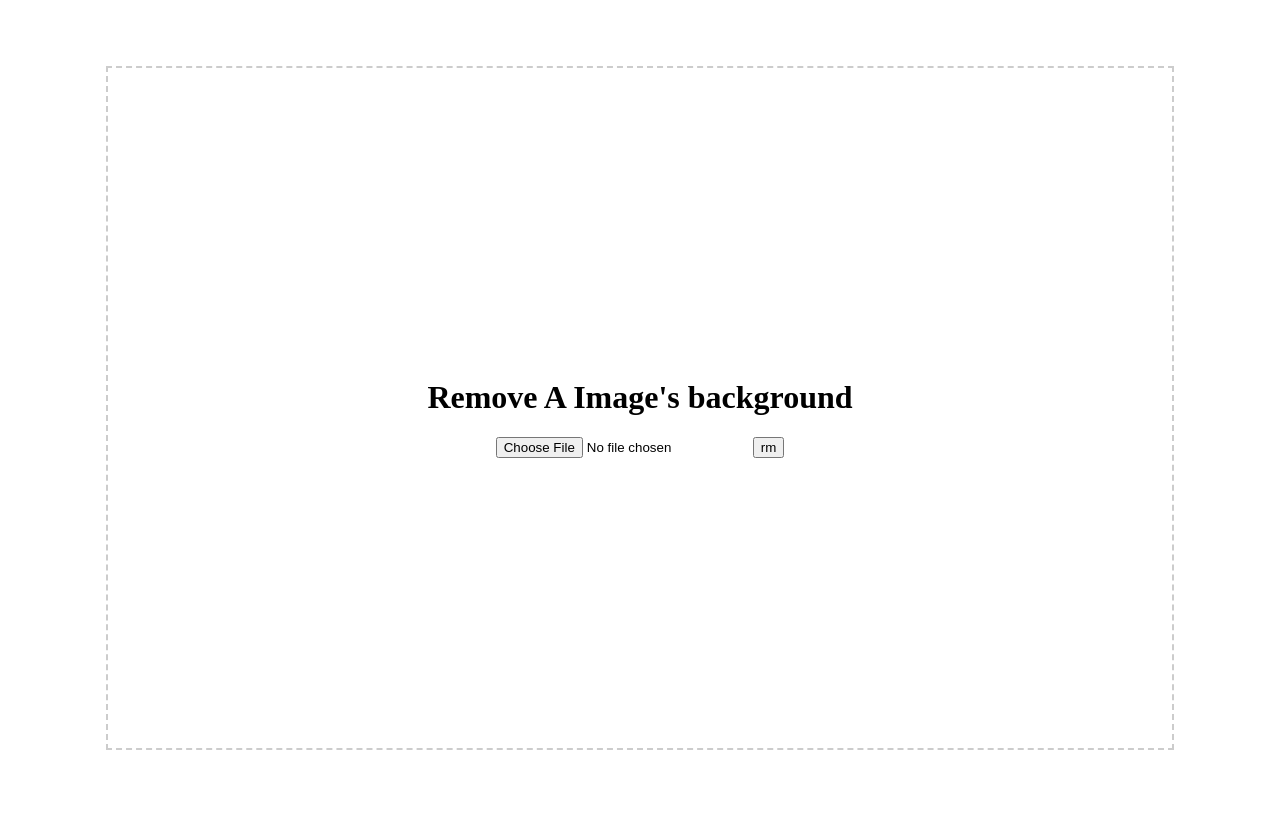
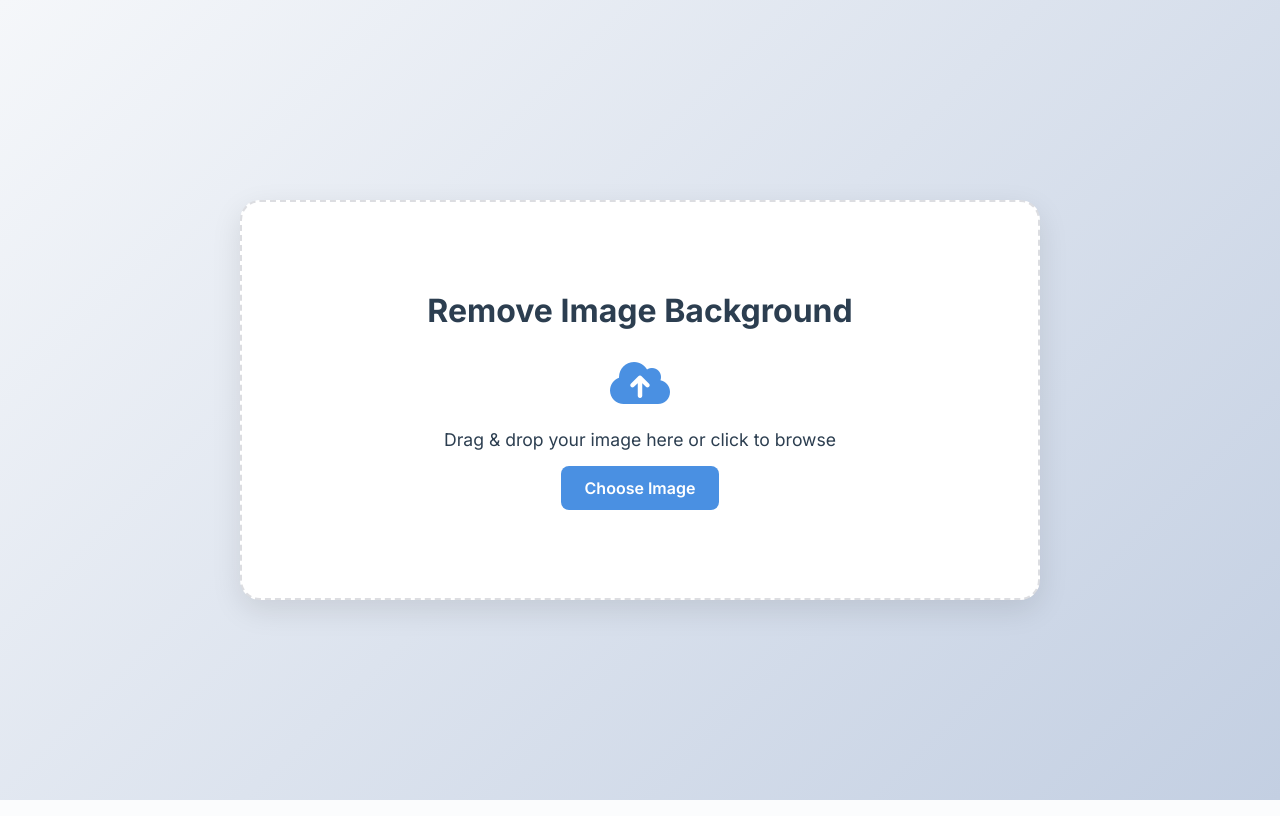
Before and after one commit to rajrasane/Remove-Bg-App, a Flask app: page / in a window 1280 px wide. Run offline with Flask 3, Linux system fonts and the light colour scheme.

Commit message:
Revamp README and enhance UI with new styles; update app logic for improved file handling and add favicon support

```diff
--- a/app.py
+++ b/app.py
@@ -19,11 +19,8 @@ def upload_file():
             img_io = BytesIO()
             output_image.save(img_io, 'PNG')
             img_io.seek(0)
-            # return send_file(img_io, mimetype='image/png')  # Change download in separatre browser tab
             return send_file(img_io, mimetype='image/png', as_attachment=True, download_name='_rmbg.png')
     return render_template('index.html')
 
-
-
 if __name__ == '__main__':
-    app.run(host='0.0.0.0', port=5000, debug=True)
+    app.run(host='0.0.0.0', port=5000, debug=False)
--- /dev/null
+++ b/static/css/style.css
@@ -0,0 +1,113 @@
+:root {
+    --primary-color: #4a90e2;
+    --secondary-color: #f5f6fa;
+    --text-color: #2c3e50;
+    --border-color: #dcdde1;
+    --hover-color: #357abd;
+}
+
+* {
+    margin: 0;
+    padding: 0;
+    box-sizing: border-box;
+    font-family: 'Inter', -apple-system, BlinkMacSystemFont, 'Segoe UI', Roboto, sans-serif;
+}
+
+body {
+    min-height: 100vh;
+    background: linear-gradient(135deg, #f5f7fa 0%, #c3cfe2 100%);
+    display: flex;
+    align-items: center;
+    justify-content: center;
+    padding: 20px;
+}
+
+.container {
+    width: 100%;
+    max-width: 800px;
+    margin: 0 auto;
+}
+
+.drop-zone {
+    background: white;
+    border: 2px dashed var(--border-color);
+    border-radius: 20px;
+    padding: 40px;
+    width: 100%;
+    min-height: 400px;
+    display: flex;
+    flex-direction: column;
+    align-items: center;
+    justify-content: center;
+    cursor: pointer;
+    transition: all 0.3s ease;
+    box-shadow: 0 10px 30px rgba(0, 0, 0, 0.1);
+}
+
+.drop-zone:hover {
+    border-color: var(--primary-color);
+    transform: translateY(-2px);
+}
+
+.drop-zone.dragover {
+    background-color: var(--secondary-color);
+    border-color: var(--primary-color);
+}
+
+h1 {
+    color: var(--text-color);
+    font-size: 2rem;
+    margin-bottom: 1.5rem;
+    text-align: center;
+}
+
+.upload-form {
+    display: flex;
+    flex-direction: column;
+    align-items: center;
+    gap: 1rem;
+}
+
+.file-input {
+    display: none;
+}
+
+.upload-btn {
+    background-color: var(--primary-color);
+    color: white;
+    padding: 12px 24px;
+    border: none;
+    border-radius: 8px;
+    cursor: pointer;
+    font-size: 1rem;
+    font-weight: 600;
+    transition: background-color 0.3s ease;
+}
+
+.upload-btn:hover {
+    background-color: var(--hover-color);
+}
+
+.upload-icon {
+    font-size: 3rem;
+    color: var(--primary-color);
+    margin-bottom: 1rem;
+}
+
+.upload-text {
+    color: var(--text-color);
+    font-size: 1.1rem;
+    margin-bottom: 1rem;
+    text-align: center;
+}
+
+@media (max-width: 768px) {
+    .drop-zone {
+        padding: 20px;
+        min-height: 300px;
+    }
+
+    h1 {
+        font-size: 1.5rem;
+    }
+}
--- a/templates/index.html
+++ b/templates/index.html
@@ -1,56 +1,43 @@
 <!DOCTYPE html>
-<html>
+<html lang="en">
   <head>
-    <title>RemoveBg</title>
-    <style>
-      body {
-        height: 100vh;
-        display: flex;
+    <meta charset="UTF-8">
+    <meta name="viewport" content="width=device-width, initial-scale=1.0">
+    <title>Background Remover - Professional Image Processing</title>
+    <link rel="stylesheet" href="{{ url_for('static', filename='css/style.css') }}">
+    <link href="https://fonts.googleapis.com/css2?family=Inter:wght@400;500;600;700&display=swap" rel="stylesheet">
+    <link rel="stylesheet" href="https://cdnjs.cloudflare.com/ajax/libs/font-awesome/6.0.0/css/all.min.css">
 
-        align-items: center;
-        justify-content: center;
-        text-align: center;
-      }
-
-      .drop-zone {
-        border: 2px dashed #ccc;
-        padding: 20px;
-        width: 80vw;
-        height: 80vh;
-        display: flex;
-        flex-direction: column;
-        align-items: center;
-        justify-content: center;
-        cursor: pointer;
-      }
-
-      .drop-zone.dragover {
-        background-color: #f0f0f0;
-      }
-    </style>
+    <!-- Favicon -->
+    <link rel="apple-touch-icon" sizes="180x180" href="{{ url_for('static', filename='favicon/apple-touch-icon.png') }}">
+    <link rel="icon" type="image/png" sizes="32x32" href="{{ url_for('static', filename='favicon/favicon-32x32.png') }}">
+    <link rel="icon" type="image/png" sizes="16x16" href="{{ url_for('static', filename='favicon/favicon-16x16.png') }}">
+    <link rel="manifest" href="{{ url_for('static', filename='favicon/site.webmanifest') }}">
+    <link rel="mask-icon" href="{{ url_for('static', filename='favicon/safari-pinned-tab.svg') }}" color="#4a90e2">
+    <meta name="msapplication-TileColor" content="#4a90e2">
+    <meta name="theme-color" content="#4a90e2">
   </head>
   <body>
-    <div id="dropZone" class="drop-zone">
-      <h1>Remove A Image's background</h1>
-      <form
-        id="uploadForm"
-        action="/"
-        method="post"
-        enctype="multipart/form-data"
-      >
-        <input id="fileInput" type="file" name="file" />
-        <input type="submit" value="rm" />
-      </form>
+    <div class="container">
+      <div id="dropZone" class="drop-zone">
+        <h1>Remove Image Background</h1>
+        <div class="upload-icon">
+          <i class="fas fa-cloud-upload-alt"></i>
+        </div>
+        <p class="upload-text">Drag & drop your image here or click to browse</p>
+        <form id="uploadForm" action="/" method="post" enctype="multipart/form-data" class="upload-form">
+          <input id="fileInput" type="file" name="file" class="file-input" accept="image/*">
+          <button type="button" class="upload-btn" onclick="document.getElementById('fileInput').click()">
+            Choose Image
+          </button>
+        </form>
+      </div>
     </div>
 
     <script>
-      let dropZone = document.getElementById("dropZone");
-      let fileInput = document.getElementById("fileInput");
-      let uploadForm = document.getElementById("uploadForm");
-
-      dropZone.addEventListener("click", function () {
-        fileInput.click();
-      });
+      const dropZone = document.getElementById("dropZone");
+      const fileInput = document.getElementById("fileInput");
+      const uploadForm = document.getElementById("uploadForm");
 
       fileInput.addEventListener("change", function () {
         if (fileInput.files.length > 0) {
@@ -59,10 +46,12 @@
       });
 
       dropZone.addEventListener("dragover", function (e) {
+        e.preventDefault();
         this.classList.add("dragover");
       });
 
       dropZone.addEventListener("dragleave", function (e) {
+        e.preventDefault();
         this.classList.remove("dragover");
       });
 
@@ -71,9 +60,11 @@
         e.stopPropagation();
         this.classList.remove("dragover");
 
-        let file = e.dataTransfer.files[0];
-        fileInput.files = e.dataTransfer.files;
-        uploadForm.submit();
+        const file = e.dataTransfer.files[0];
+        if (file && file.type.startsWith('image/')) {
+          fileInput.files = e.dataTransfer.files;
+          uploadForm.submit();
+        }
       });
     </script>
   </body>
```
Also changed, not shown: README.md, static/favicon/android-chrome-192x192.png (added), static/favicon/android-chrome-512x512.png (added), static/favicon/apple-touch-icon.png (added), static/favicon/favicon-16x16.png (added), static/favicon/favicon-32x32.png (added), static/favicon/favicon.ico (added), static/favicon/site.webmanifest (added).
